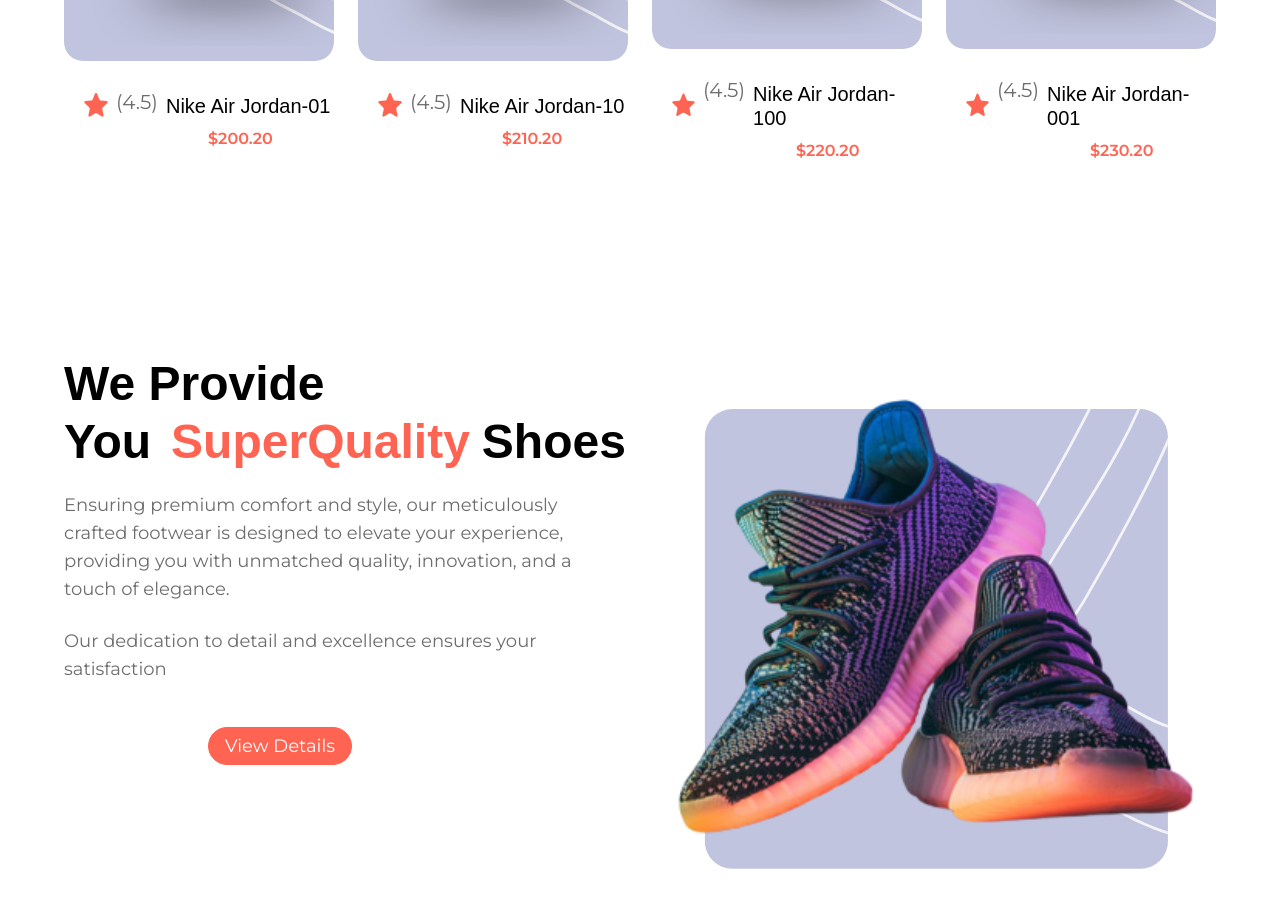
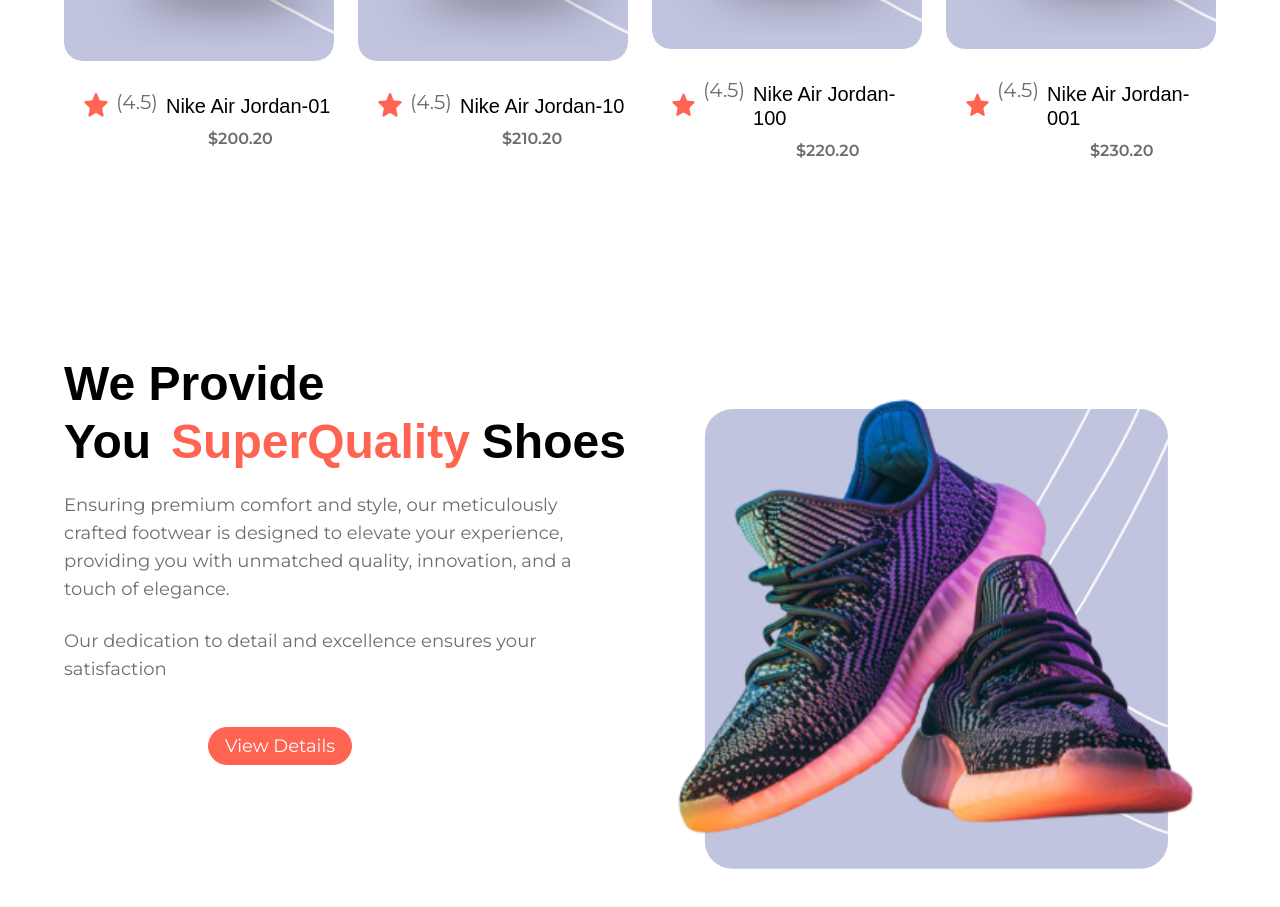
Before and after one commit to ballyboy77/nike-store, a React (Vite) app: page / in a window 1280 px wide. Shown: the part 1440-2347 px from the top of the page. Built offline with nearby package versions, Linux system fonts and the light colour scheme; a web font is replaced by a local one.

Commit message:
Update PopularProductCard.jsx

```diff
--- a/src/Components/PopularProductCard.jsx
+++ b/src/Components/PopularProductCard.jsx
@@ -9,7 +9,7 @@ export default function PopularProductCard({ imgURL, name, price }) {
         <p className="font-montserrat text-xl  text-slate-gray">(4.5)</p>
         <h3 className="mt-1 text-xl  font-palanquin ">{name}</h3>
       </div>
-      <p className=" ml-36  mt-2 font-semibold font-montserrat text-coral-red">
+      <p className=" ml-36  mt-2 font-semibold font-montserrat text-slate-gray">
         {price}
       </p>
     </div>
```
